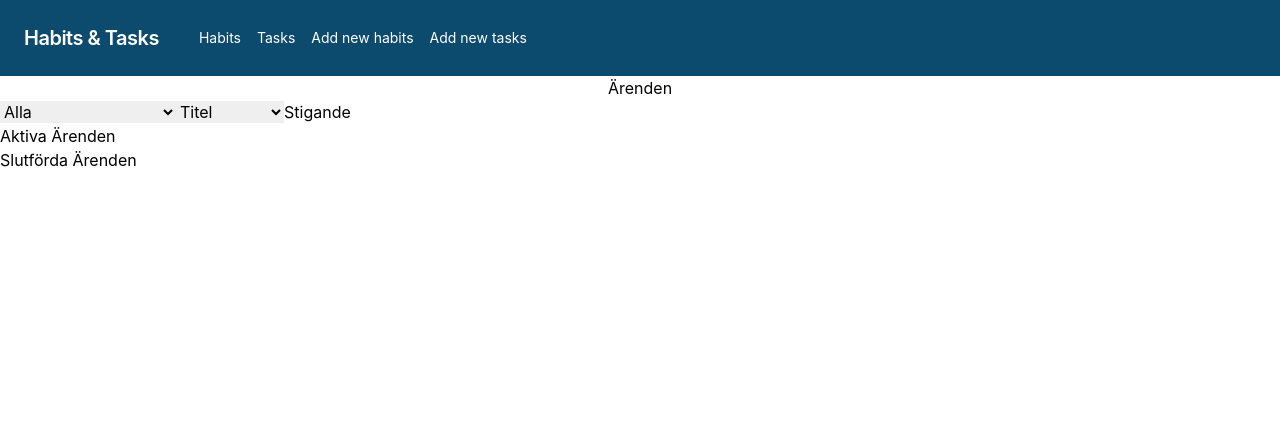
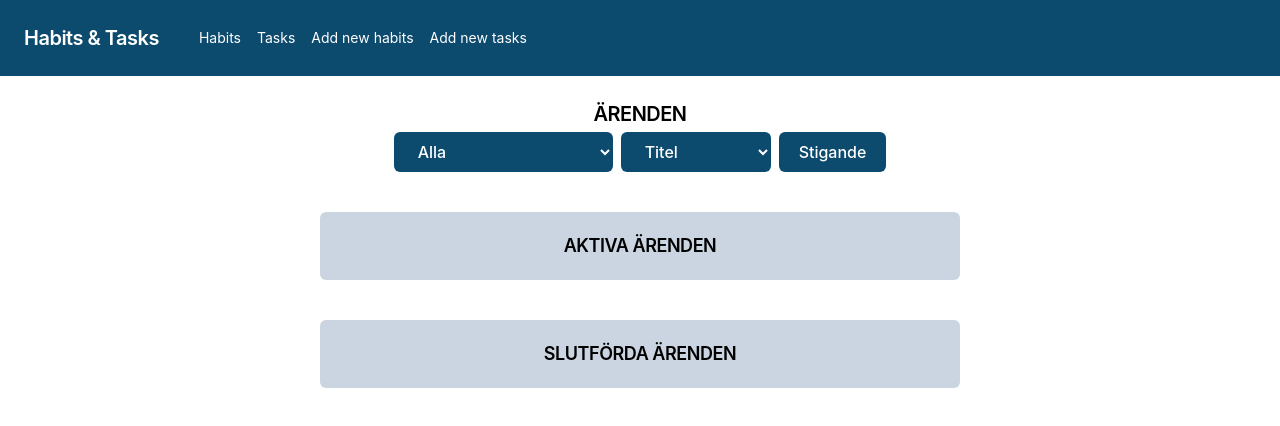
Before and after one commit to SainaFirooz/habits-and-tasks-app, a React (Create React App) app: page /tasks in a window 1280 px wide. Shown: the top 426 px of the page. Built offline with nearby package versions, Linux system fonts and the light colour scheme.

Commit message:
komplett styling av Task.jsx

```diff
--- a/src/pages/Task.jsx
+++ b/src/pages/Task.jsx
@@ -54,54 +54,98 @@ const Tasks = () => {
 
         <div>
             <Nav />
-            <h1>Ärenden</h1>
-            <div>
-                <select onChange={handleFilterChange}>
+            <h1 className="w-full text-center font-semibold uppercase text-xl tracking-tight my-1 mt-6">
+                Ärenden
+            </h1>
+
+            <div className="w-full text-center flex items-center flex-col gap-5">
+                <div className="flex justify-center mb-5 gap-2">
+                    <select className="px-5 py-2 bg-sky-900 text-white font-medium rounded-md" onChange={handleFilterChange}>
                         <option value="">Alla</option>
                         <option value="hushållssysslor">Hushållssysslor</option>
                         <option value="aktivitet med vänner">Aktivitet med vänner</option>
                         <option value="jobbrelaterad">Jobbrelaterad</option>
                     </select>
-                <select onChange={handleSortChange}>
+                    <select className="px-5 py-2 bg-sky-900 text-white font-medium rounded-md" onChange={handleSortChange}>
                         <option value="title">Titel</option>
                         <option value="estimate">Tidsestimat</option>
                     </select>
-                <button onClick={toggleSortOrder}>{isAscending ? 'Stigande' : 'Fallande'}</button>
+                    <button className="px-5 py-2 bg-sky-900 text-white font-medium rounded-md" onClick={toggleSortOrder}>
+                        {isAscending ? 'Stigande' : 'Fallande'}
+                    </button>
+
                 </div>
-            <div>
-                <h2>Aktiva Ärenden</h2>
+
+                <div className="w-1/2 bg-slate-300 backdrop-blur-lg px-3 py-5 rounded-md">
+                    <h2 className="font-semibold uppercase text-lg tracking-tight">Aktiva Ärenden</h2>
                     {sortedTasks.map(task => (
-                    <div key={task.id}>
+                        <div key={task.id} className="mb-2">
                             {editingId === task.id ? (
                                 <>
                                     <input type="text" value={editTitle} onChange={(e) => setEditTitle(e.target.value)} />
-                                <button onClick={handleUpdate}>Spara</button>
-                                <button onClick={() => setEditingId(null)}>Avbryt</button>
+                                    <button onClick={handleUpdate}><svg xmlns="http://www.w3.org/2000/svg" viewBox="0 0 16 16" fill="currentColor" class="w-4 h-4">
+                                        <path fill-rule="evenodd" d="M12.416 3.376a.75.75 0 0 1 .208 1.04l-5 7.5a.75.75 0 0 1-1.154.114l-3-3a.75.75 0 0 1 1.06-1.06l2.353 2.353 4.493-6.74a.75.75 0 0 1 1.04-.207Z" clip-rule="evenodd" />
+                                    </svg>
+
+
+                                    </button>
+                                    <button onClick={() => setEditingId(null)}>
+                                        <svg xmlns="http://www.w3.org/2000/svg" viewBox="0 0 16 16" fill="currentColor" class="w-4 h-4">
+                                            <path d="M5.28 4.22a.75.75 0 0 0-1.06 1.06L6.94 8l-2.72 2.72a.75.75 0 1 0 1.06 1.06L8 9.06l2.72 2.72a.75.75 0 1 0 1.06-1.06L9.06 8l2.72-2.72a.75.75 0 0 0-1.06-1.06L8 6.94 5.28 4.22Z" />
+                                        </svg>
+
+                                    </button>
                                 </>
                             ) : (
-                            <>
+                                <div className="flex justify-between items-center">
                                     <div onClick={() => toggleComplete(task.id)}>
-                                    {task.title} - {task.estimate} - {task.completed ? 'Slutfört' : 'Ej slutfört'}
+                                        {task.title} - {task.estimate} -
+                                        {task.completed ? 'Slutfört' :
+                                            <svg xmlns="http://www.w3.org/2000/svg" viewBox="0 0 16 16" fill="currentColor" className="w-4 h-4 inline">
+                                                <path fillRule="evenodd" d="M12.416 3.376a.75.75 0 0 1 .208 1.04l-5 7.5a.75.75 0 0 1-1.154.114l-3-3a.75.75 0 0 1 1.06-1.06l2.353 2.353 4.493-6.74a.75.75 0 0 1 1.04-.207Z" clipRule="evenodd" />
+                                            </svg>
+                                        }
                                     </div>
-                                <button onClick={() => handleEdit(task.id, task.title)}>Redigera</button>
-                                <button onClick={() => deleteTask(task.id)}>Ta bort</button>
-                            </>
+
+                                    <div>
+                                        <button onClick={() => handleEdit(task.id, task.title)}><svg xmlns="http://www.w3.org/2000/svg" viewBox="0 0 16 16" fill="currentColor" class="w-4 h-4">
+                                            <path fill-rule="evenodd" d="M11.013 2.513a1.75 1.75 0 0 1 2.475 2.474L6.226 12.25a2.751 2.751 0 0 1-.892.596l-2.047.848a.75.75 0 0 1-.98-.98l.848-2.047a2.75 2.75 0 0 1 .596-.892l7.262-7.261Z" clip-rule="evenodd" />
+                                        </svg>
+
+
+                                        </button>
+                                        <button onClick={() => deleteTask(task.id)} className="focus:outline-none">
+                                            <svg xmlns="http://www.w3.org/2000/svg" viewBox="0 0 16 16" fill="currentColor" className="w-4 h-4">
+                                                <path fillRule="evenodd" d="M5 3.25V4H2.75a.75.75 0 0 0 0 1.5h.3l.815 8.15A1.5 1.5 0 0 0 5.357 15h5.285a1.5 1.5 0 0 0 1.493-1.35l.815-8.15h.3a.75.75 0 0 0 0-1.5H11v-.75A2.25 2.25 0 0 0 8.75 1h-1.5A2.25 2.25 0 0 0 5 3.25Zm2.25-.75a.75.75 0 0 0-.75.75V4h3v-.75a.75.75 0 0 0-.75-.75h-1.5ZM6.05 6a.75.75 0 0 1 .787.713l.275 5.5a.75.75 0 0 1-1.498.075l-.275-5.5A.75.75 0 0 1 6.05 6Zm3.9 0a.75.75 0 0 1 .712.787l-.275 5.5a.75.75 0 0 1-1.498-.075l.275-5.5a.75.75 0 0 1 .786-.711Z" clipRule="evenodd" />
+                                            </svg>
+                                        </button>
+                                    </div>
+                                </div>
                             )}
                         </div>
                     ))}
                 </div>
+
+                <div className="w-1/2 bg-slate-300 backdrop-blur-lg px-3 py-5 rounded-md mt-5">
+                    <h2 className="font-semibold uppercase text-lg tracking-tight">Slutförda Ärenden</h2>
+                    {completedTasks.map(task => (
+                        <div key={task.id} className="mb-2">
+                            <div className="flex justify-between items-center">
                                 <div>
-                <h2>Slutförda Ärenden</h2>
-                {completedTasks.map(task => (
-                    <div key={task.id}>
-                        <div>
-                            {task.title} - {task.estimate} - Slutfört
+                                    {task.title} - {task.estimate}
                                 </div>
-                        <button onClick={() => deleteTask(task.id)}>Ta bort</button>
+                                <button onClick={() => deleteTask(task.id)}>                        <svg xmlns="http://www.w3.org/2000/svg" viewBox="0 0 16 16" fill="currentColor" className="w-4 h-4">
+                                    <path fillRule="evenodd" d="M5 3.25V4H2.75a.75.75 0 0 0 0 1.5h.3l.815 8.15A1.5 1.5 0 0 0 5.357 15h5.285a1.5 1.5 0 0 0 1.493-1.35l.815-8.15h.3a.75.75 0 0 0 0-1.5H11v-.75A2.25 2.25 0 0 0 8.75 1h-1.5A2.25 2.25 0 0 0 5 3.25Zm2.25-.75a.75.75 0 0 0-.75.75V4h3v-.75a.75.75 0 0 0-.75-.75h-1.5ZM6.05 6a.75.75 0 0 1 .787.713l.275 5.5a.75.75 0 0 1-1.498.075l-.275-5.5A.75.75 0 0 1 6.05 6Zm3.9 0a.75.75 0 0 1 .712.787l-.275 5.5a.75.75 0 0 1-1.498-.075l.275-5.5a.75.75 0 0 1 .786-.711Z" clipRule="evenodd" />
+                                </svg>
+
+                                </button>
+                            </div>
                         </div>
                     ))}
                 </div>
             </div>
+        </div>
+
     );
 };
 
```
Lines whose indentation alone changed are shown as unchanged.
